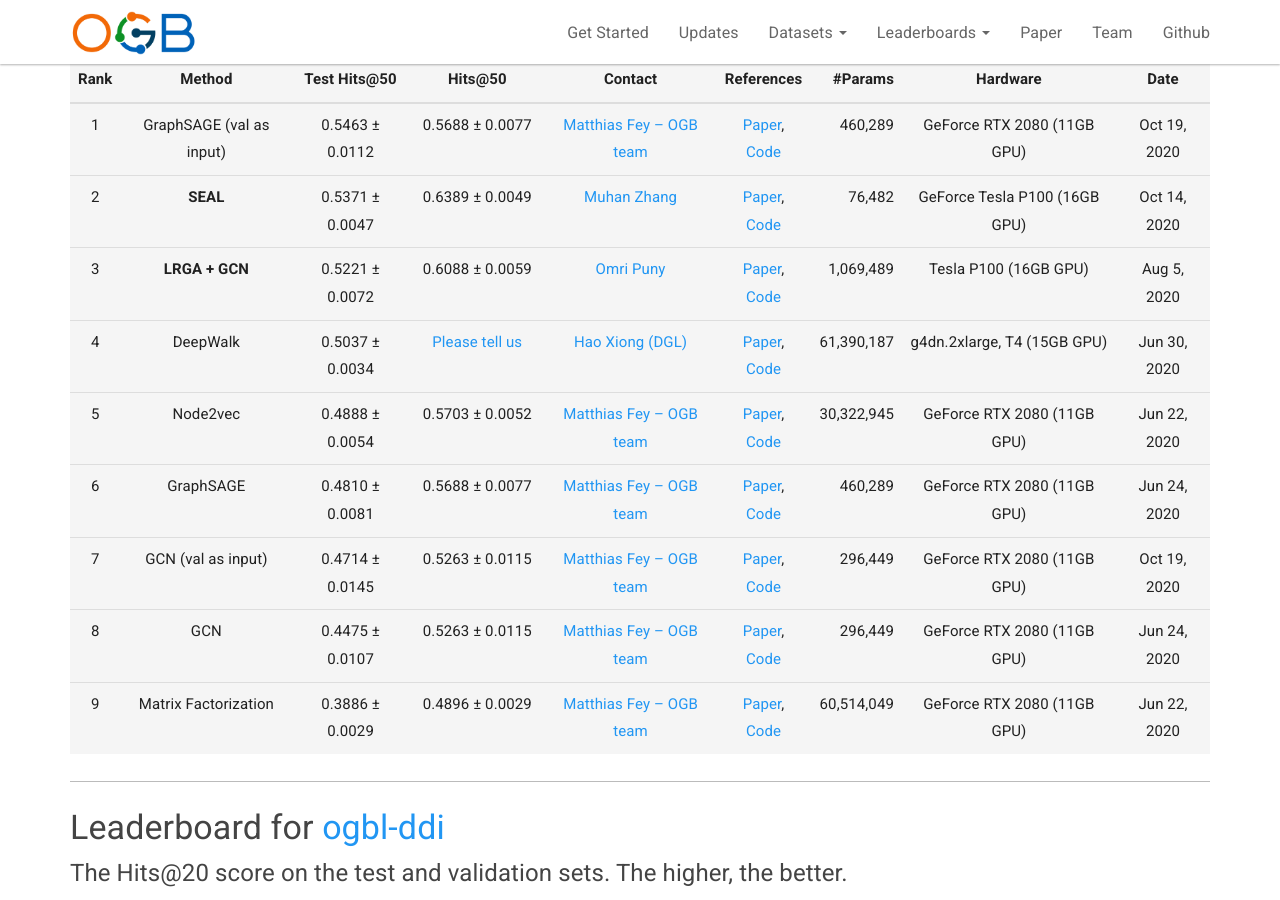
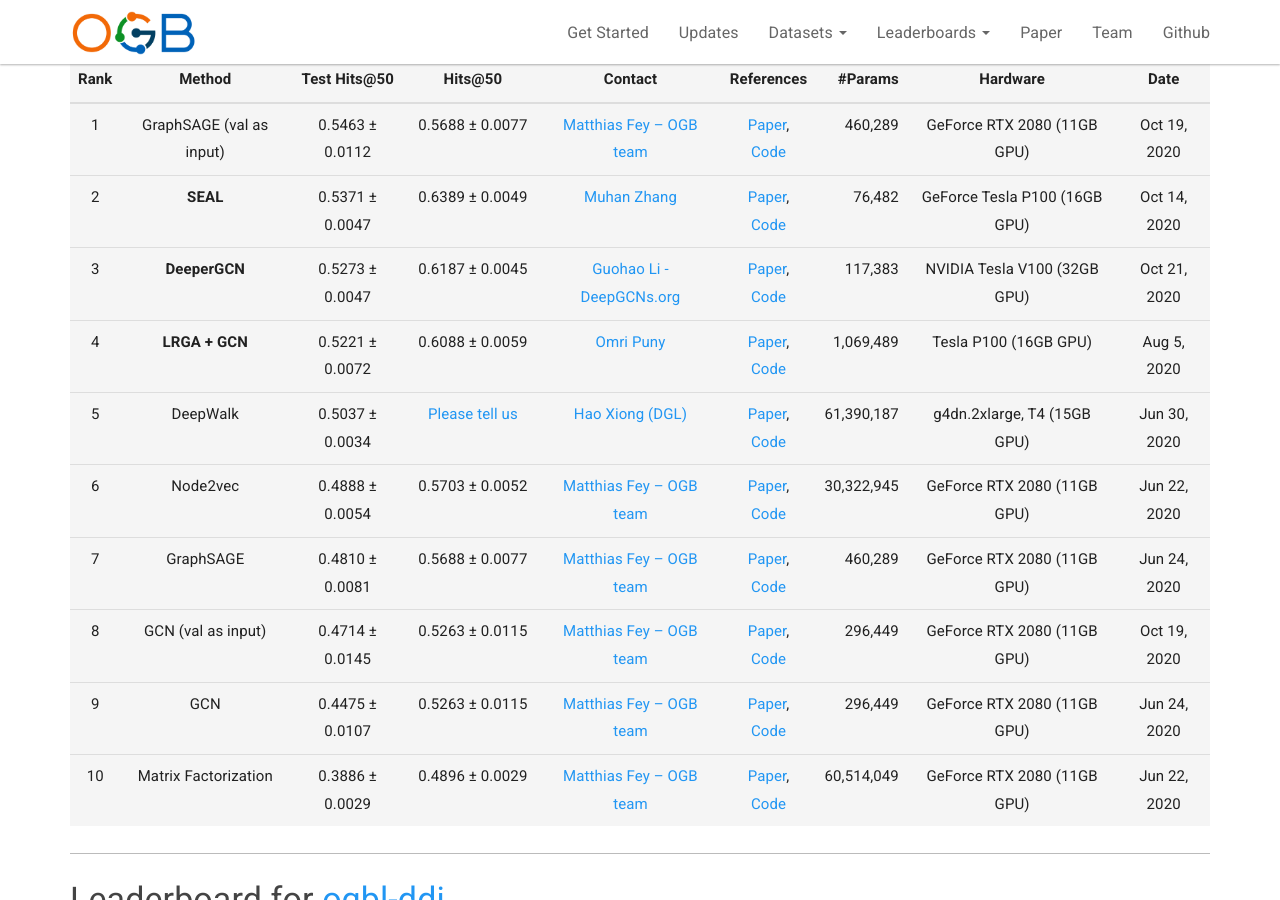
Before and after one commit to snap-stanford/ogb-web, a Jekyll site: the page built from _docs/leaderboard/leader_linkprop.md, in a window 1280 px wide and 900 px high, scrolled down 1435 px. Built offline with Jekyll 4.4.1, drawn with Linux system fonts in a browser that asks for light colours.

Commit message:
updateleaderboard

```diff
--- a/_docs/leaderboard/leader_linkprop.md
+++ b/_docs/leaderboard/leader_linkprop.md
@@ -50,13 +50,14 @@ The **bold** method name indicates that the implementation is **official** (by t
 |:----:|:-----:|:------:|:-----:|:-----:|:-----:|-----:|:-----:|:-----:|
 |  1  |  GraphSAGE  (val as input)  | 0.5463 ± 0.0112   | 0.5688 ± 0.0077 | [Matthias Fey -- OGB team](mailto:matthias.fey@tu-dortmund.de) | [Paper](https://arxiv.org/abs/1706.02216), [Code](https://github.com/snap-stanford/ogb/tree/master/examples/linkproppred/collab) | 460,289 | GeForce RTX 2080 (11GB GPU) | Oct 19, 2020 |
 |  2  |  **SEAL**  | 0.5371 ± 0.0047   | 0.6389 ± 0.0049 |[Muhan Zhang](mailto:muhan.zhang@hotmail.com) | [Paper](https://arxiv.org/pdf/1802.09691.pdf), [Code](https://github.com/facebookresearch/SEAL_OGB) | 76,482 | GeForce Tesla P100 (16GB GPU) | Oct 14, 2020 |
-|  3  |  **LRGA + GCN**  | 0.5221 ± 0.0072   | 0.6088 ± 0.0059 |[Omri Puny](mailto:omri.puny@weizmann.ac.il) | [Paper](https://arxiv.org/abs/2006.07846), [Code](https://github.com/omri1348/LRGA/tree/master/ogb/examples/linkproppred) | 1,069,489 | Tesla P100 (16GB GPU) | Aug 5, 2020 |
-|  4  |  DeepWalk  | 0.5037 ± 0.0034   | [Please tell us](mailto:ogb@cs.stanford.edu) | [Hao Xiong (DGL)](mailto:taxuexh@sjtu.edu.cn) | [Paper](https://arxiv.org/pdf/1403.6652.pdf), [Code](https://github.com/dmlc/dgl/tree/master/examples/pytorch/ogb/deepwalk) | 61,390,187 | g4dn.2xlarge, T4 (15GB GPU) | Jun 30, 2020 |
-|  5  |  Node2vec  | 0.4888 ± 0.0054   | 0.5703 ± 0.0052 | [Matthias Fey -- OGB team](mailto:matthias.fey@tu-dortmund.de) | [Paper](https://arxiv.org/abs/1607.00653), [Code](https://github.com/snap-stanford/ogb/tree/master/examples/linkproppred/collab) | 30,322,945 | GeForce RTX 2080 (11GB GPU) | Jun 22, 2020 |
-|  6  |  GraphSAGE  | 0.4810 ± 0.0081   | 0.5688 ± 0.0077 | [Matthias Fey -- OGB team](mailto:matthias.fey@tu-dortmund.de) | [Paper](https://arxiv.org/abs/1706.02216), [Code](https://github.com/snap-stanford/ogb/tree/master/examples/linkproppred/collab) | 460,289 | GeForce RTX 2080 (11GB GPU) | Jun 24, 2020 |
-|  7  |  GCN (val as input)  | 0.4714 ± 0.0145   | 0.5263 ± 0.0115 | [Matthias Fey -- OGB team](mailto:matthias.fey@tu-dortmund.de) | [Paper](https://arxiv.org/abs/1609.02907), [Code](https://github.com/snap-stanford/ogb/tree/master/examples/linkproppred/collab) | 296,449 | GeForce RTX 2080 (11GB GPU) | Oct 19, 2020 |
-|  8  |  GCN  | 0.4475 ± 0.0107   | 0.5263 ± 0.0115 | [Matthias Fey -- OGB team](mailto:matthias.fey@tu-dortmund.de) | [Paper](https://arxiv.org/abs/1609.02907), [Code](https://github.com/snap-stanford/ogb/tree/master/examples/linkproppred/collab) | 296,449 | GeForce RTX 2080 (11GB GPU) | Jun 24, 2020 |
-|  9  |  Matrix Factorization  | 0.3886 ± 0.0029   | 0.4896 ± 0.0029 | [Matthias Fey -- OGB team](mailto:matthias.fey@tu-dortmund.de) | [Paper](https://arxiv.org/abs/2005.00687), [Code](https://github.com/snap-stanford/ogb/tree/master/examples/linkproppred/collab) | 60,514,049 | GeForce RTX 2080 (11GB GPU) | Jun 22, 2020 |
+|  3  |  **DeeperGCN**  | 0.5273 ± 0.0047   | 0.6187 ± 0.0045 |[Guohao Li - DeepGCNs.org](mailto:guohao.li@kaust.edu.sa) | [Paper](https://arxiv.org/abs/2006.07739), [Code](https://github.com/lightaime/deep_gcns_torch/tree/master/examples/ogb) | 117,383 | NVIDIA Tesla V100 (32GB GPU) | Oct 21, 2020 |
+|  4  |  **LRGA + GCN**  | 0.5221 ± 0.0072   | 0.6088 ± 0.0059 |[Omri Puny](mailto:omri.puny@weizmann.ac.il) | [Paper](https://arxiv.org/abs/2006.07846), [Code](https://github.com/omri1348/LRGA/tree/master/ogb/examples/linkproppred) | 1,069,489 | Tesla P100 (16GB GPU) | Aug 5, 2020 |
+|  5  |  DeepWalk  | 0.5037 ± 0.0034   | [Please tell us](mailto:ogb@cs.stanford.edu) | [Hao Xiong (DGL)](mailto:taxuexh@sjtu.edu.cn) | [Paper](https://arxiv.org/pdf/1403.6652.pdf), [Code](https://github.com/dmlc/dgl/tree/master/examples/pytorch/ogb/deepwalk) | 61,390,187 | g4dn.2xlarge, T4 (15GB GPU) | Jun 30, 2020 |
+|  6  |  Node2vec  | 0.4888 ± 0.0054   | 0.5703 ± 0.0052 | [Matthias Fey -- OGB team](mailto:matthias.fey@tu-dortmund.de) | [Paper](https://arxiv.org/abs/1607.00653), [Code](https://github.com/snap-stanford/ogb/tree/master/examples/linkproppred/collab) | 30,322,945 | GeForce RTX 2080 (11GB GPU) | Jun 22, 2020 |
+|  7  |  GraphSAGE  | 0.4810 ± 0.0081   | 0.5688 ± 0.0077 | [Matthias Fey -- OGB team](mailto:matthias.fey@tu-dortmund.de) | [Paper](https://arxiv.org/abs/1706.02216), [Code](https://github.com/snap-stanford/ogb/tree/master/examples/linkproppred/collab) | 460,289 | GeForce RTX 2080 (11GB GPU) | Jun 24, 2020 |
+|  8  |  GCN (val as input)  | 0.4714 ± 0.0145   | 0.5263 ± 0.0115 | [Matthias Fey -- OGB team](mailto:matthias.fey@tu-dortmund.de) | [Paper](https://arxiv.org/abs/1609.02907), [Code](https://github.com/snap-stanford/ogb/tree/master/examples/linkproppred/collab) | 296,449 | GeForce RTX 2080 (11GB GPU) | Oct 19, 2020 |
+|  9  |  GCN  | 0.4475 ± 0.0107   | 0.5263 ± 0.0115 | [Matthias Fey -- OGB team](mailto:matthias.fey@tu-dortmund.de) | [Paper](https://arxiv.org/abs/1609.02907), [Code](https://github.com/snap-stanford/ogb/tree/master/examples/linkproppred/collab) | 296,449 | GeForce RTX 2080 (11GB GPU) | Jun 24, 2020 |
+|  10  |  Matrix Factorization  | 0.3886 ± 0.0029   | 0.4896 ± 0.0029 | [Matthias Fey -- OGB team](mailto:matthias.fey@tu-dortmund.de) | [Paper](https://arxiv.org/abs/2005.00687), [Code](https://github.com/snap-stanford/ogb/tree/master/examples/linkproppred/collab) | 60,514,049 | GeForce RTX 2080 (11GB GPU) | Jun 22, 2020 |
 
 
 
```
